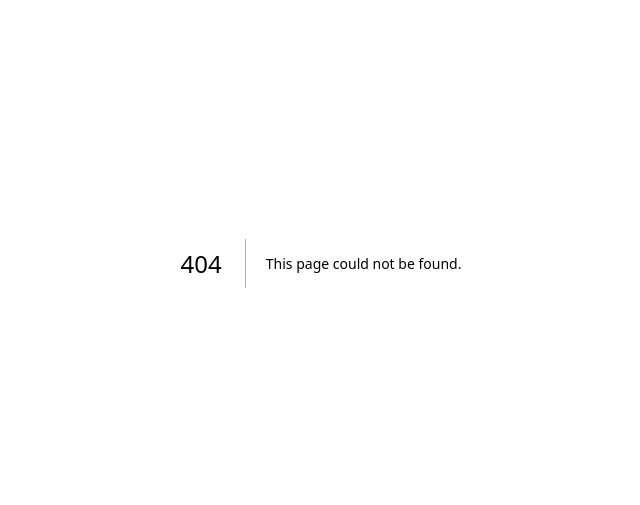
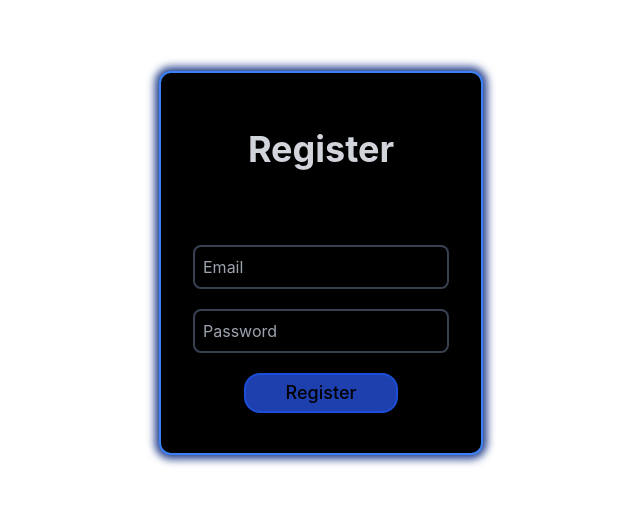
Before and after one commit to ryanabi-RA/belajar-nextjs-fullstack, a Next.js app: page /auth/register in a window 1280 px wide. Before the commit this address had no page. Shown: the part 137-642 px from the top of the page, without its empty margins (319-959 px from the left). Built offline with nearby package versions, Linux system fonts and the light colour scheme.

Commit message:
add fitur: register user

```diff
--- /dev/null
+++ b/pages/auth/register.js
@@ -0,0 +1,66 @@
+import { useState } from "react";
+
+export default function Register() {
+    const [fields, setFields] = useState({
+        email: '',
+        password: ''
+    });
+
+    const [status, setStatus] = useState('');
+
+    async function registerHandler(e) {
+        e.preventDefault();
+
+        setStatus('loading');
+
+        const registerReq = await fetch('/api/auth/register', {
+            method: 'POST',
+            body: JSON.stringify(fields),
+            headers: {
+                'COntent-Type': 'application/json'
+            }
+        });
+
+        if (!registerReq.ok) return setStatus('error ' + registerReq.status)
+
+        const registerRes = await registerReq.json();
+
+        setStatus('create account success');
+        // console.log(registerRes);
+    }
+
+    function fieldHandler(e) {
+        const name = e.target.getAttribute('name');
+        setFields({
+            ...fields,
+            [name]: e.target.value
+        });
+    }
+
+    return (
+        <div className="w-full h-screen flex justify-center items-center">
+            <div className="relative">
+                <div className="w-full h-full bg-blue-900 rounded-2xl blur-sm absolute"></div>
+                <div className="m-1 px-8 pb-10 border-2 border-blue-500 bg-black rounded-xl flex flex-col justify-center items-center relative">
+                    <h1 className="my-14 text-4xl text-gray-300 font-bold">Register</h1>
+                    <form className="flex flex-col space-y-5 items-center" onSubmit={registerHandler.bind(this)}>
+                        <div className="text-base text-emerald-500 font-medium">{status}</div>
+                        <input
+                            name="email"
+                            type="text"
+                            onChange={fieldHandler.bind(this)}
+                            placeholder="Email"
+                            className="p-2 w-64 rounded-lg bg-transparent border-2 border-gray-700" />
+                        <input
+                            name="password"
+                            type="password"
+                            onChange={fieldHandler.bind(this)}
+                            placeholder="Password"
+                            className="p-2 w-64 rounded-lg bg-transparent border-2 border-gray-700" />
+                        <button type="submit" className="m-auto py-1 px-10 bg-blue-800 hover:bg-blue-600 active:bg-transparent rounded-2xl text-lg hover:bg-transparent border-2 border-blue-700 hover:border-blue-500 font-medium">Register</button>
+                    </form>
+                </div>
+            </div>
+        </div>
+    )
+}
```
